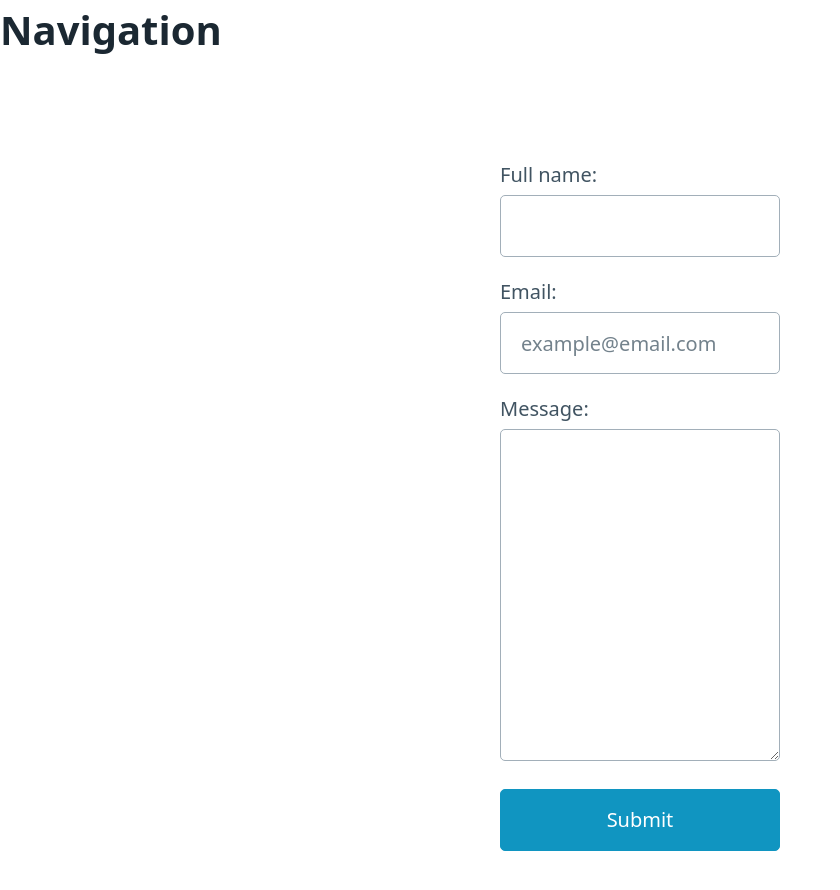
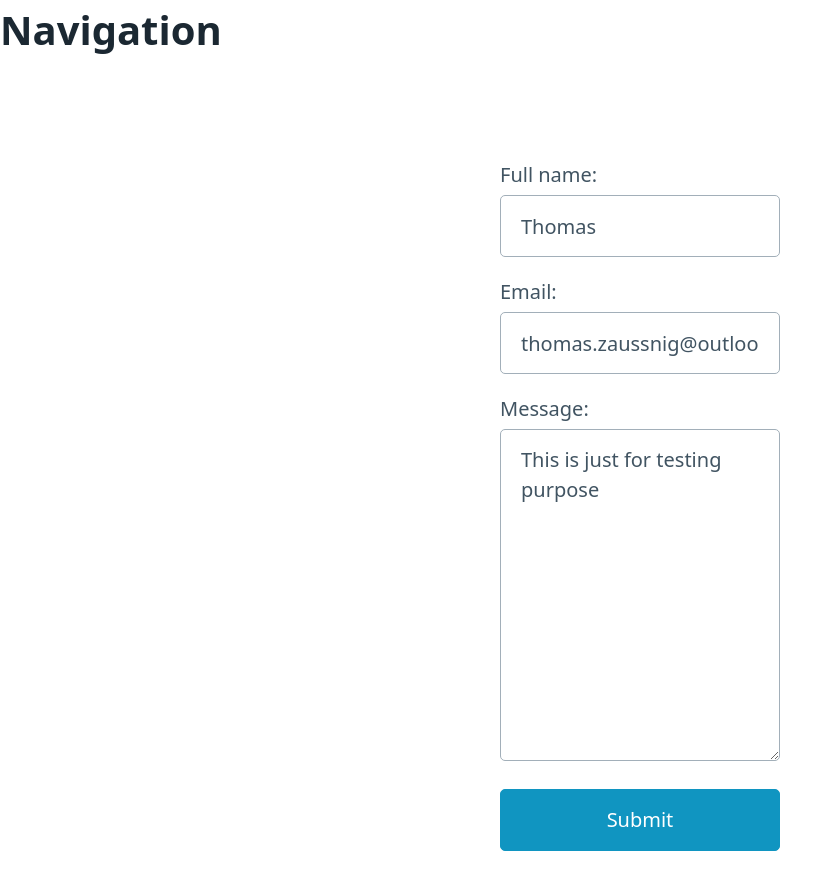
Before and after one commit to razordb9/CordulaHudson, a SvelteKit app: page /Contact in a window 1280 px wide. Shown: the top 890 px of the page, without its empty margins (0-840 px from the left). Built offline with nearby package versions, Linux system fonts and the light colour scheme.

Commit message:
nodemailer implemented for testing purpose

```diff
--- a/package.json
+++ b/package.json
@@ -17,6 +17,7 @@
 		"@playwright/test": "^1.28.1",
 		"@sveltejs/adapter-auto": "^2.0.0",
 		"@sveltejs/kit": "^1.20.4",
+		"@types/nodemailer": "^6.4.9",
 		"@typescript-eslint/eslint-plugin": "^5.45.0",
 		"@typescript-eslint/parser": "^5.45.0",
 		"eslint": "^8.28.0",
@@ -28,7 +29,6 @@
 		"vite": "^4.4.2",
 		"vitest": "^0.32.2"
 	},
-	"type": "module",
 	"dependencies": {
 		"nodemailer": "^6.9.5",
 		"sass": "^1.66.1",
--- a/src/routes/Contact/+page.server.ts
+++ b/src/routes/Contact/+page.server.ts
@@ -1,32 +1,20 @@
 import { z } from 'zod';
 import type { Actions } from './$types';
+
+import nodemailer from 'nodemailer';
+
 const str = new RegExp(/^[^0-9]*$/);
+
 
 const formSchema = z.object({
   Fullname: z.string({
     required_error: "Nachname ist ein Pflichtfeld",
-
     }).regex(str, "Mir eagl").min(6,{ message: "Geben Sie mindesten 6 Zeichen ein" }),
   Email: z.string().trim().email({ message: "Email Adresse ist ungültig"}),
   Message: z.string().trim().min(10, { message: "Geben sie mindestens 10 Zeichen ein"}).max(1024, {
     message: "Nachricht zu lange"
   })
 });
-
-// const validateFormData = (validationResponse:any) =>{
-//     const response={
-//         success:false,
-//         error:{},
-//     }
-//     if (!validationResponse.success) {
-//         const zodError = validationResponse.error.format();
-//         // console.log("zodError", zodError)
-//         response.error = zodError;
-//     } else {
-//         response.success = true;
-//     }
-//     return response;
-// }
 
 type hugo = {
     success: boolean,
@@ -35,7 +23,31 @@ type hugo = {
 export const actions = {
     submit: async ({request}) => {
         const formData = await request.formData();
-        // console.log(formData);
+        console.log("submit run", formData);
+
+        //google app password dbrpilvkmqnmduzi
+        const transporter = nodemailer.createTransport({
+            host: "smtp.gmail.com",
+            port: 465,
+            secure: true,
+            auth: {
+              // TODO: replace `user` and `pass` values from <https://forwardemail.net>
+              user: 'thomas.zaussnig@gmail.com',
+              pass: 'dbrpilvkmqnmduzi'
+            }
+        });
+
+        async function send() {
+            // send mail with defined transport object
+            const info = await transporter.sendMail({
+                from: '"Kontakt Formular 🎄" <thomas.zaussnig@gmail.com>', // sender address
+                to: String(formData.get("email")), // list of receivers
+                subject: "Kontakt anfrage von " + String(formData.get("fullName")), // Subject line
+                text: String(formData.get("message")), // plain text body
+                html: String(formData.get("message")), // html body
+            });
+            console.log("Message sent: %s", info.messageId);
+        }
 
         let data:hugo = {
             success: false,
@@ -49,13 +61,13 @@ export const actions = {
         }
 
         const safeParse = formSchema.safeParse(contact);
-        console.log("safeparse", safeParse.error.format());
 
         if (!safeParse.success) {
             let errors = safeParse.error.issues;
             data.zodErrors = safeParse.error.format();
         } else {
             data.success = true;
+            send().catch(console.error);
         }
         console.log(data);
         return data;
--- a/src/routes/Contact/+page.svelte
+++ b/src/routes/Contact/+page.svelte
@@ -17,7 +17,6 @@
             // `result` is an `ActionResult` object
                 if (result.type === 'success') {
                     const data = result.data;
-                    console.log(data?.error);
                     await applyAction(result);
                 }
             };
@@ -25,15 +24,15 @@
         action="?/submit"
     >
         <label for="fullName">Full name:</label>
-        <input type="text" id="fullName" name="fullName"  required/>
+        <input type="text" id="fullName" name="fullName"  value="Thomas" required/>
         <FormErrors {form} fieldName = "Fullname"/>
 
         <label for="email">Email:</label>
-        <input type="email" id="email" name="email" placeholder="example@email.com"/>
+        <input type="email" id="email" name="email" value="thomas.zaussnig@outlook.com"/>
         <FormErrors {form} fieldName = "Email"/>
 
         <label for="textArea">Message:</label>
-        <textarea name="message" id="message" rows="10" cols="30"  />
+        <textarea name="message" id="message" rows="10" cols="30"  value="This is just for testing purpose"/>
         <FormErrors {form} fieldName = "Message"/>
 
         <button type="submit" value="Submit">Submit</button>
```
Also changed, not shown: 1 other file (tests, documents, lock files or other folders).
